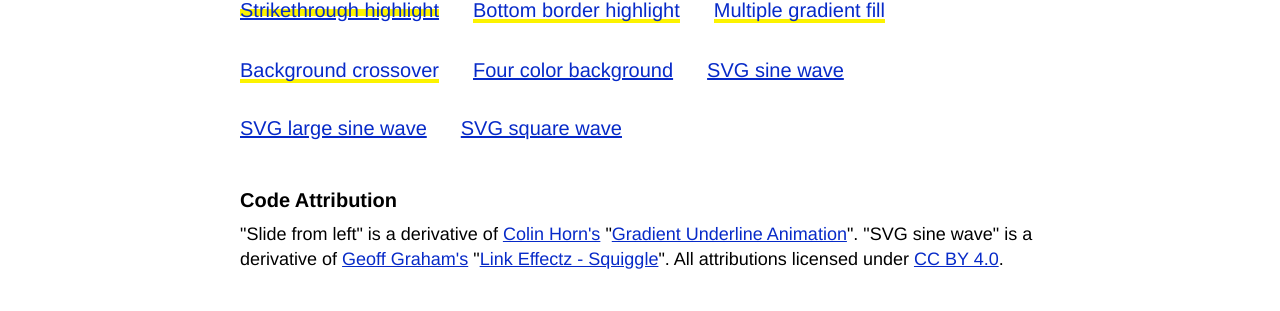
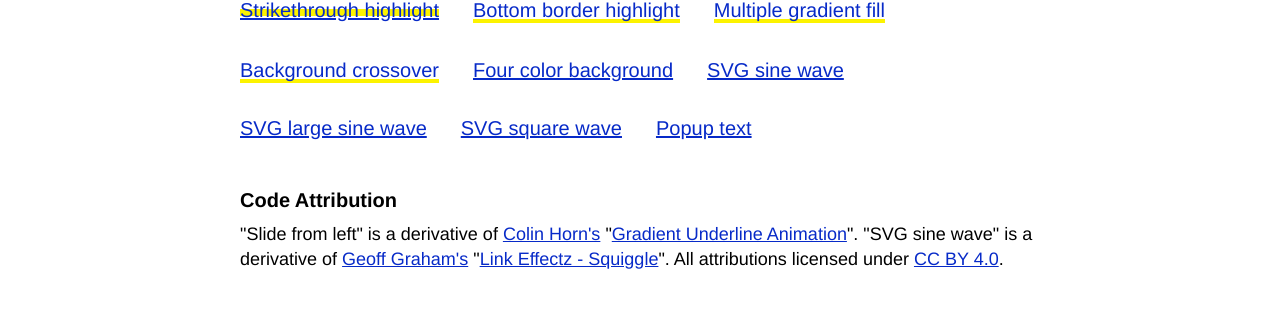
Before and after one commit to jhancock532/link-hover-effects, a Jekyll site: the page built from index.html, in a window 1280 px wide. Shown: the part 434-745 px from the top of the page. Built offline with Jekyll 4.4.1, drawn with Linux system fonts in a browser that asks for light colours; some web fonts are replaced.

Commit message:
Popup Text Effect

```diff
--- a/_includes/link-effects.html
+++ b/_includes/link-effects.html
@@ -14,6 +14,7 @@
     <a class="link link--svg-sine-wave" href="https://github.com/jhancock532/link-hover-effects/blob/master/_sass/link-styles/_svg-animations.scss">SVG sine wave</a>
     <a class="link link--svg-large-sine-wave" href="https://github.com/jhancock532/link-hover-effects/blob/master/_sass/link-styles/_svg-animations.scss">SVG large sine wave</a>
     <a class="link link--svg-square-wave" href="https://github.com/jhancock532/link-hover-effects/blob/master/_sass/link-styles/_svg-animations.scss">SVG square wave</a>
+    <a class="link link--popup-text" href="https://github.com/jhancock532/link-hover-effects/blob/master/_sass/link-styles/_popup-text.scss">Popup text</a>
   </div>
 
   <div class="section__attribution">
--- /dev/null
+++ b/_sass/link-styles/_popup-text.scss
@@ -0,0 +1,47 @@
+.link {
+
+  //Demo available on CodePen using plain CSS :)
+  //https://codepen.io/jhancock532/pen/gOxaVxw?editors=0100
+
+  &--popup-text {
+
+    position: relative;
+
+    &::before, &::after {
+      font-size: 0.9em;
+      background: $color--yellow;
+      color: black;
+      line-height: 1em;
+      padding: 0.2em 0.15em 0.2em;
+      border-radius: 0.2em;
+      position: absolute;
+      top: -1em;
+      left: 50%;
+      opacity: 0;
+      transition: 0.2s opacity cubic-bezier(0.33, 1, 0.68, 1), 0.2s transform cubic-bezier(0.33, 1, 0.68, 1);
+    }
+
+    &::before {
+      content: "Click";
+      transform: translate(-65%, 20%) rotateZ(-1deg);
+    }
+
+    &::after {
+      content: "me!";
+      transform: translate(45%, 20%) rotateZ(1deg);
+    }
+
+    &:hover::before, &:hover::after {
+      transition: 0.4s opacity cubic-bezier(0.33, 1, 0.68, 1), 0.4s transform cubic-bezier(0.33, 1, 0.68, 1);
+      opacity: 1;
+    }
+
+    &:hover::before {
+      transform: translatex(-75%) rotateZ(-3deg);
+    }
+
+    &:hover::after {
+      transform: translatex(45%) rotateZ(3deg);
+    }
+  }
+}
--- a/_sass/main.scss
+++ b/_sass/main.scss
@@ -15,6 +15,7 @@
 @import "link-styles/clip-path-effects";
 @import "link-styles/transform-underline-pseudoelement";
 @import "link-styles/svg-animations";
+@import "link-styles/popup-text";
 
 //Pages
 @import "layouts/page";
```
